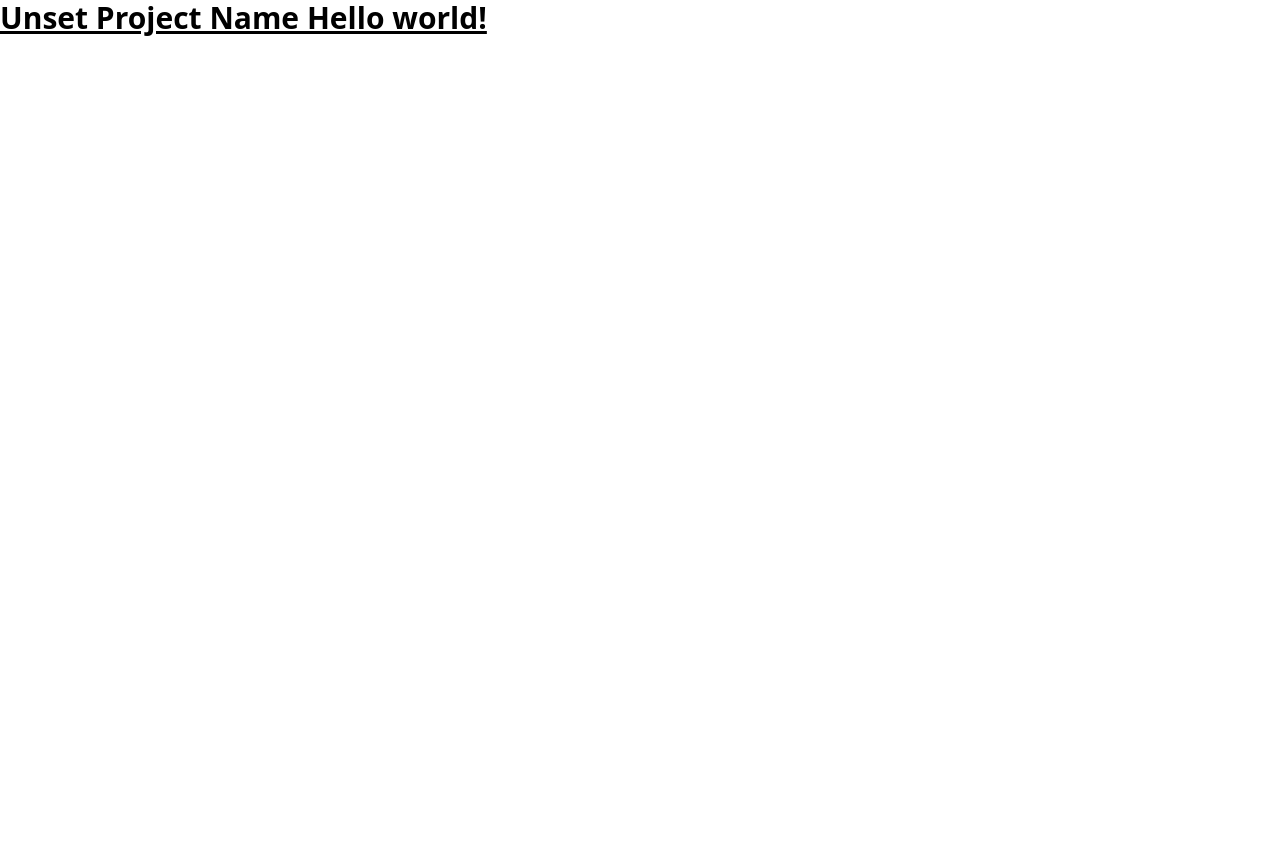
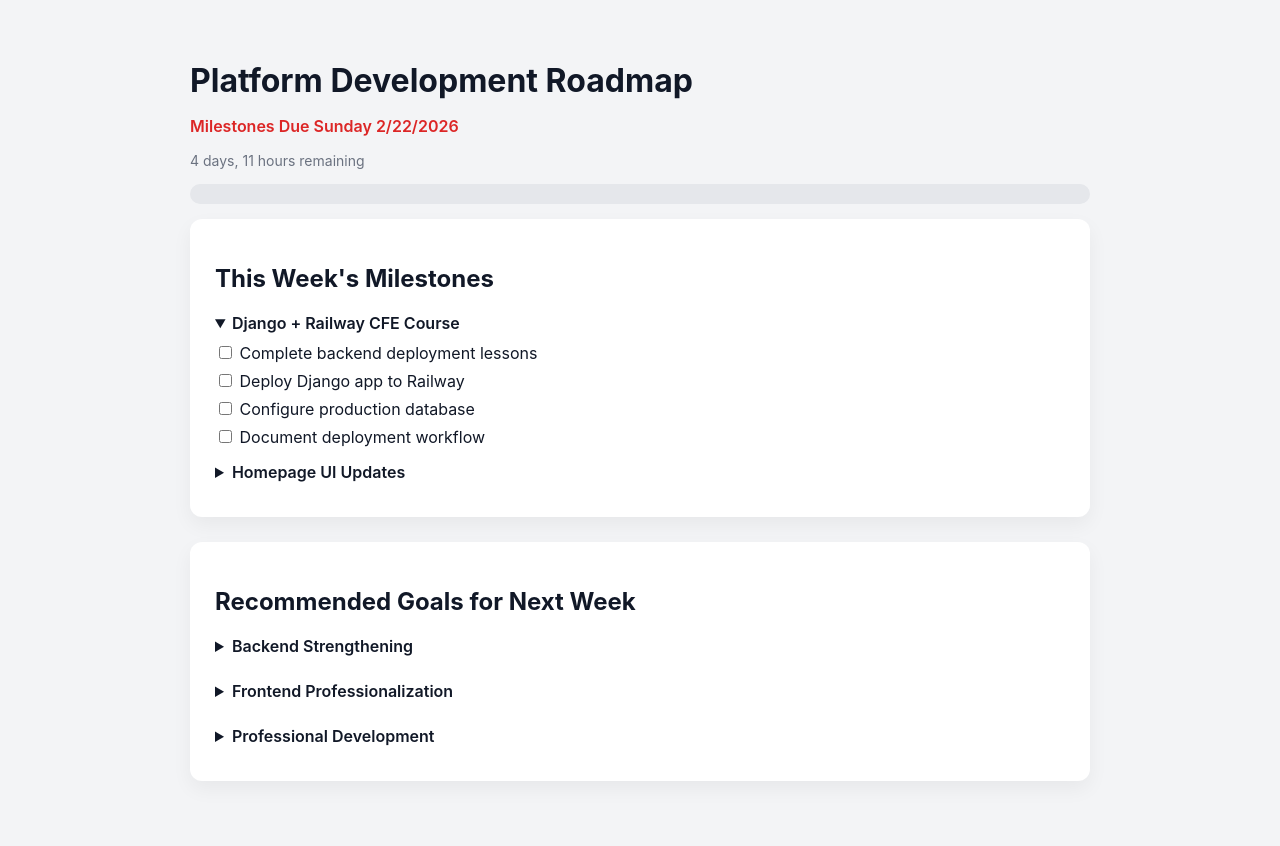
Before and after one commit to nkays/Part_Picker, a Django app: page /hello in a window 1280 px wide. Before the commit the page ends 36 px from the top, so only its background shows below. Run offline with Django 3.2, Linux system fonts and the light colour scheme.

Commit message:
Update hello-world.html
Schedule

```diff
--- a/src/templates/hello-world.html
+++ b/src/templates/hello-world.html
@@ -1,13 +1,186 @@
-<!doctype html>
-<html>
-  <head>
-    <meta charset="UTF-8" />
-    <meta name="viewport" content="width=device-width, initial-scale=1.0" />
-    <script src="https://cdn.jsdelivr.net/npm/@tailwindcss/browser@4"></script>
-  </head>
-  <body>
-    <h1 class="text-3xl font-bold underline">
-      {{ project_name}} Hello world!
-    </h1>
-  </body>
+<!DOCTYPE html>
+<html lang="en">
+<head>
+<meta charset="UTF-8">
+<meta name="viewport" content="width=device-width, initial-scale=1.0">
+<title>Platform Roadmap</title>
+
+<style>
+body {
+    font-family: -apple-system, BlinkMacSystemFont, "Segoe UI", Roboto, sans-serif;
+    background: #f3f4f6;
+    margin: 0;
+    padding: 40px;
+    color: #111827;
+}
+
+.container {
+    max-width: 900px;
+    margin: auto;
+}
+
+h1 {
+    font-size: 32px;
+    margin-bottom: 10px;
+}
+
+.card {
+    background: white;
+    padding: 25px;
+    border-radius: 12px;
+    margin-bottom: 25px;
+    box-shadow: 0 8px 20px rgba(0,0,0,0.05);
+}
+
+.deadline {
+    font-weight: 600;
+    color: #dc2626;
+}
+
+.progress-bar-container {
+    background: #e5e7eb;
+    border-radius: 20px;
+    height: 20px;
+    margin: 15px 0;
+    overflow: hidden;
+}
+
+.progress-bar {
+    height: 100%;
+    width: 0%;
+    background: linear-gradient(90deg, #2563eb, #3b82f6);
+    transition: width 0.3s ease;
+}
+
+details {
+    margin-top: 15px;
+}
+
+summary {
+    font-weight: 600;
+    cursor: pointer;
+    margin-bottom: 10px;
+}
+
+.task {
+    margin-bottom: 8px;
+}
+
+.countdown {
+    font-size: 14px;
+    color: #6b7280;
+}
+</style>
+</head>
+<body>
+
+<div class="container">
+
+<h1>Platform Development Roadmap</h1>
+<p class="deadline">Milestones Due Sunday 2/22/2026</p>
+<p class="countdown" id="countdown"></p>
+
+<div class="progress-bar-container">
+    <div class="progress-bar" id="progressBar"></div>
+</div>
+
+<div class="card">
+    <h2>This Week's Milestones</h2>
+
+    <details open>
+        <summary>Django + Railway CFE Course</summary>
+        <div class="task"><input type="checkbox" class="checkbox"> Complete backend deployment lessons</div>
+        <div class="task"><input type="checkbox" class="checkbox"> Deploy Django app to Railway</div>
+        <div class="task"><input type="checkbox" class="checkbox"> Configure production database</div>
+        <div class="task"><input type="checkbox" class="checkbox"> Document deployment workflow</div>
+    </details>
+
+    <details>
+        <summary>Homepage UI Updates</summary>
+        <div class="task"><input type="checkbox" class="checkbox"> Add 2 dropdown menus</div>
+        <div class="task"><input type="checkbox" class="checkbox"> Ensure mobile responsiveness</div>
+        <div class="task"><input type="checkbox" class="checkbox"> Clean visual consistency</div>
+    </details>
+</div>
+
+<div class="card">
+    <h2>Recommended Goals for Next Week</h2>
+
+    <details>
+        <summary>Backend Strengthening</summary>
+        <div class="task"><input type="checkbox" class="checkbox"> Implement authentication (login/logout)</div>
+        <div class="task"><input type="checkbox" class="checkbox"> Add environment variable management</div>
+        <div class="task"><input type="checkbox" class="checkbox"> Basic permissions structure</div>
+    </details>
+
+    <details>
+        <summary>Frontend Professionalization</summary>
+        <div class="task"><input type="checkbox" class="checkbox"> Improve layout hierarchy</div>
+        <div class="task"><input type="checkbox" class="checkbox"> Add loading states</div>
+        <div class="task"><input type="checkbox" class="checkbox"> Form validation + UX polish</div>
+    </details>
+
+    <details>
+        <summary>Professional Development</summary>
+        <div class="task"><input type="checkbox" class="checkbox"> Review Django models deeply</div>
+        <div class="task"><input type="checkbox" class="checkbox"> Complete 1 GD&T drawing practice</div>
+        <div class="task"><input type="checkbox" class="checkbox"> Research contract roles with software licensing</div>
+    </details>
+</div>
+
+</div>
+
+<script>
+// COUNTDOWN TIMER
+const deadline = new Date("February 22, 2026 23:59:59").getTime();
+const countdownElement = document.getElementById("countdown");
+
+function updateCountdown() {
+    const now = new Date().getTime();
+    const distance = deadline - now;
+
+    if (distance < 0) {
+        countdownElement.innerHTML = "Deadline reached.";
+        return;
+    }
+
+    const days = Math.floor(distance / (1000 * 60 * 60 * 24));
+    const hours = Math.floor((distance % (1000 * 60 * 60 * 24)) / (1000 * 60 * 60));
+    countdownElement.innerHTML = `${days} days, ${hours} hours remaining`;
+}
+
+setInterval(updateCountdown, 1000);
+updateCountdown();
+
+// PROGRESS TRACKING
+const checkboxes = document.querySelectorAll(".checkbox");
+const progressBar = document.getElementById("progressBar");
+
+function updateProgress() {
+    let checked = 0;
+    checkboxes.forEach(cb => {
+        if (cb.checked) checked++;
+    });
+    const percent = (checked / checkboxes.length) * 100;
+    progressBar.style.width = percent + "%";
+    localStorage.setItem("milestoneState", JSON.stringify(
+        Array.from(checkboxes).map(cb => cb.checked)
+    ));
+}
+
+// LOAD SAVED STATE
+window.onload = function() {
+    const saved = JSON.parse(localStorage.getItem("milestoneState"));
+    if (saved) {
+        checkboxes.forEach((cb, i) => cb.checked = saved[i]);
+    }
+    updateProgress();
+};
+
+checkboxes.forEach(cb => {
+    cb.addEventListener("change", updateProgress);
+});
+</script>
+
+</body>
 </html>
```
